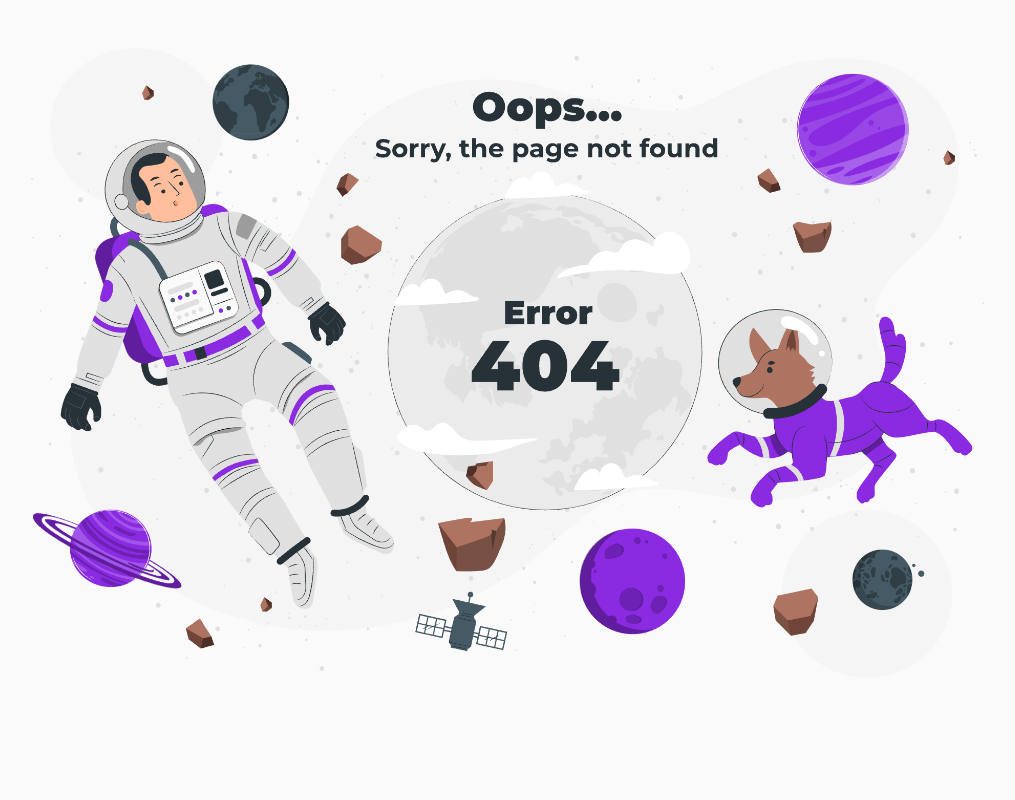
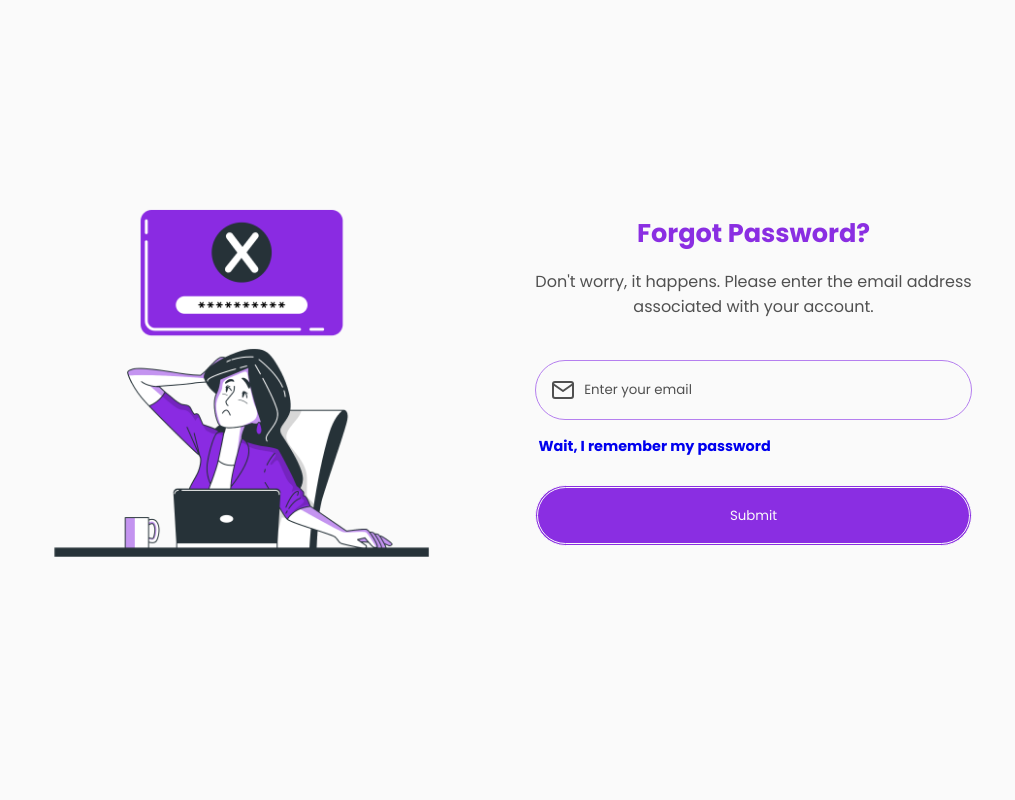
Before and after one commit to Charmingdc/Thryve, a React (Vite) app: page /reset-password in a window 1280 px wide. Shown: the top 800 px of the page, without its empty margins (129-1144 px from the left). Built offline with nearby package versions, Linux system fonts and the light colour scheme.

Commit message:
created reset password page

```diff
--- a/src/main.jsx
+++ b/src/main.jsx
@@ -4,6 +4,7 @@ import App from './App.jsx'
 import LandingPage from './pages/LandingPage';
 import LoginPage from './pages/LoginPage';
 import SignupPage from './pages/SignupPage';
+import ResetPasswordPage from './pages/ResetPasswordPage';
 import ErrorPage from './pages/ErrorPage';
 import { BrowserRouter, Route, Routes } from 'react-router-dom';
 
@@ -17,6 +18,7 @@ ReactDOM.createRoot(document.getElementById('root')).render(
         <Route path='/landing' element={<LandingPage />} />
         <Route path='/login' element={<LoginPage />} />
         <Route path='/signup' element={<SignupPage />} />
+        <Route path='/reset-password' element={<ResetPasswordPage />} />
         <Route path='*' element={<ErrorPage />} />
       </Routes>
     </BrowserRouter>
--- /dev/null
+++ b/src/pages/ResetPasswordPage/ResetPasswordPage.jsx
@@ -0,0 +1,40 @@
+import { Link } from 'react-router-dom';
+import { FiMail } from 'react-icons/fi';
+import ForgotPasswordImg from '../../assets/illustrations/forgot-password.png';
+import './Style.css';
+
+const ResetPassword = () => {
+  return (
+    <>
+     <section className='reset-password-container'>
+      <div className='reset-psw-img-holder'>
+        <img
+          src={ForgotPasswordImg}
+          alt='Forgot-password.png'/>
+      </div>
+
+
+      <form className='reset-password-form'>
+        <h1> Forgot Password? </h1>
+        <p>
+          Don't worry, it happens. Please enter the email address associated with your account.
+        </p>
+
+
+        <div className='group'>
+          <FiMail className='reset-psw-icon' />
+          <input className='input' type='email' name='email' placeholder='Enter your email'/>
+        </div>
+
+        <Link to='/login'> Wait, I remember my password </Link>
+
+        <button className='reset-password-button'>
+          Submit
+        </button>
+      </form>
+     </section>
+    </>
+  )
+}
+
+export default ResetPassword
--- /dev/null
+++ b/src/pages/ResetPasswordPage/Style.css
@@ -0,0 +1,81 @@
+.reset-password-container {
+  width: 90vw;
+  height: 80vh;
+  display: flex;
+  flex-direction: column;
+  align-items: center;
+  justify-content: center;
+  padding: 0 5vw;
+  margin-top: -5vh;
+}
+
+.reset-psw-img-holder {
+  width: 20rem;
+  height: 20rem;
+  display: flex;
+  align-items: center;
+  justify-content: center;
+}
+
+.reset-psw-img-holder > img {
+  width: 100%;
+}
+
+.reset-password-container form {
+  width: 100%;
+  display: flex;
+  flex-direction: column;
+  align-items: center;
+}
+
+.reset-password-container form h1 {
+  font-size: 1.6rem;
+}
+
+.reset-password-container form p {
+  text-align: center;
+  margin-bottom: 1rem;
+}
+
+.reset-password-container .group {
+  margin: 1rem 0 .4rem 0;
+}
+
+.reset-password-container a {
+  text-decoration: none;
+  font-size: .9rem;
+  font-weight: bolder;
+  align-self: flex-start;
+  margin: 0 0 1.8rem .2rem;
+}
+
+.reset-password-container .reset-psw-icon {
+  width: 1.5rem;
+  height: 1.5rem;
+  position: absolute;
+  left: 1rem;
+  fill: none;
+}
+
+.reset-password-container button {
+  width: 100%;
+  height: 3.8rem;
+  display: flex;
+  align-items: center;
+  justify-content: center;
+  color: rgb(250, 250, 250);
+  background-color: var(--primary-color);
+  border: 0.2rem double var(--bg);
+  border-radius: 3rem;
+}
+
+
+@media (min-width: 726px) {
+  .reset-password-container {
+    flex-direction: row;
+  }
+
+  .reset-psw-img-holder {
+    width: 100%;
+  }
+}
--- /dev/null
+++ b/src/pages/ResetPasswordPage/index.js
@@ -0,0 +1,3 @@
+import ResetPasswordPage from './ResetPasswordPage.jsx';
+
+export default ResetPasswordPage;
```
Also changed, not shown: src/assets/illustrations/forgot-password.png (added).
